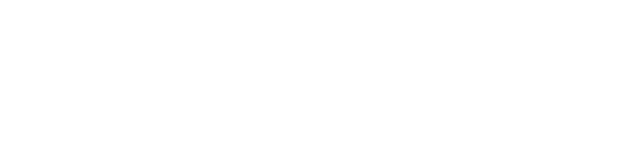
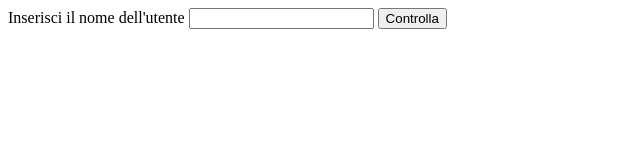
Before and after one commit to AlessandroLembo/js-jsnacks-blocco-1, a plain HTML site: page jsnack2/index.html in a window 1280 px wide. Shown: the whole page, without its empty margins (0-640 px from the left). Drawn offline with Linux system fonts and the light colour scheme.

Commit message:
snack 2 - analisi e scrittura HTML

```diff
--- a/jsnack2/index.html
+++ b/jsnack2/index.html
@@ -10,6 +10,9 @@
     <script defer src="script.js"></script>
 </head>
 <body>
-
+    <label for="text">Inserisci il nome dell'utente</label>
+    <input type="text" id="participant">
+    <button id="check-user">Controlla</button>
+    <p id="message"></p>
 </body>
 </html>
```
Also changed, not shown: jsnack2/script.js (+10 -0 lines).
